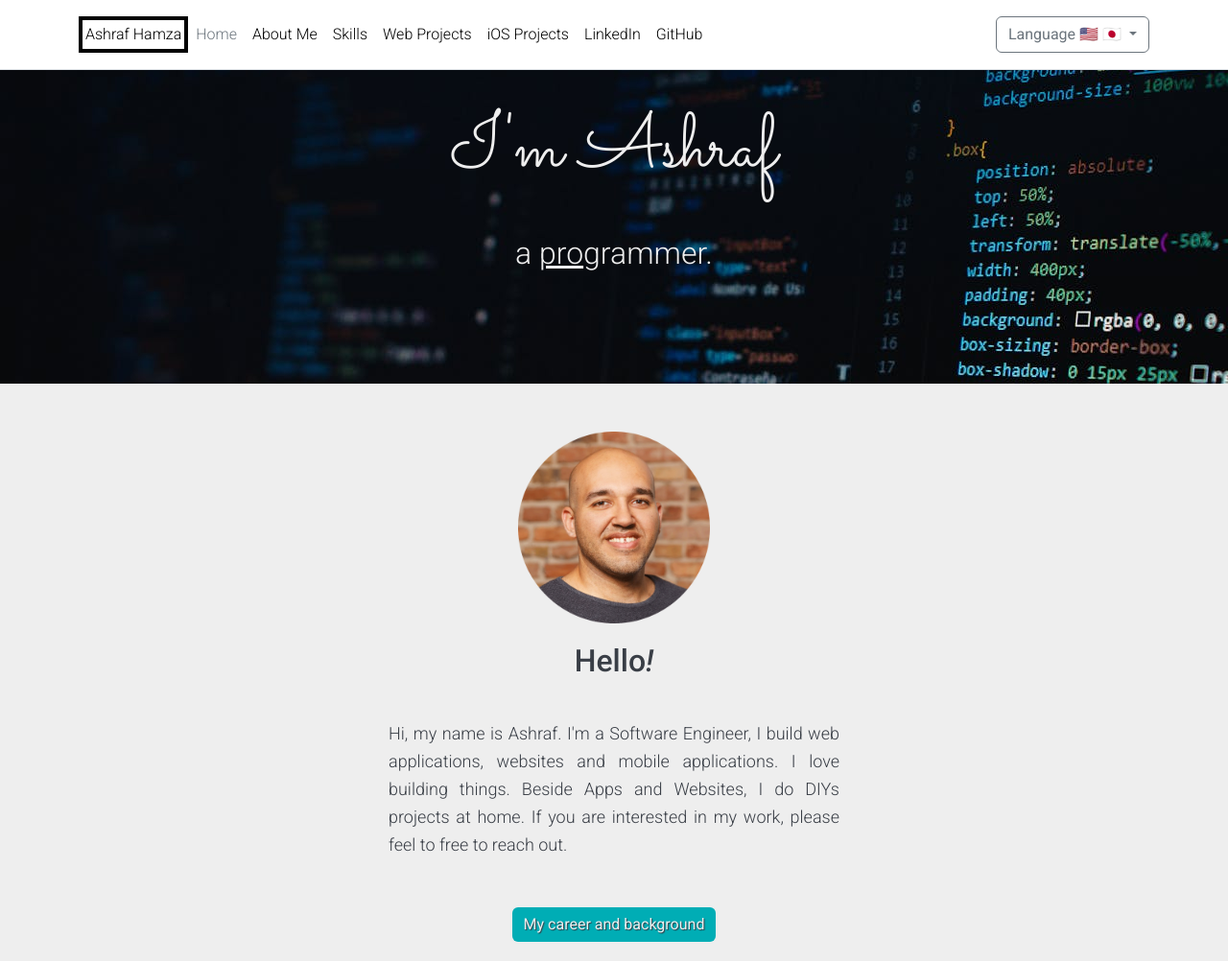
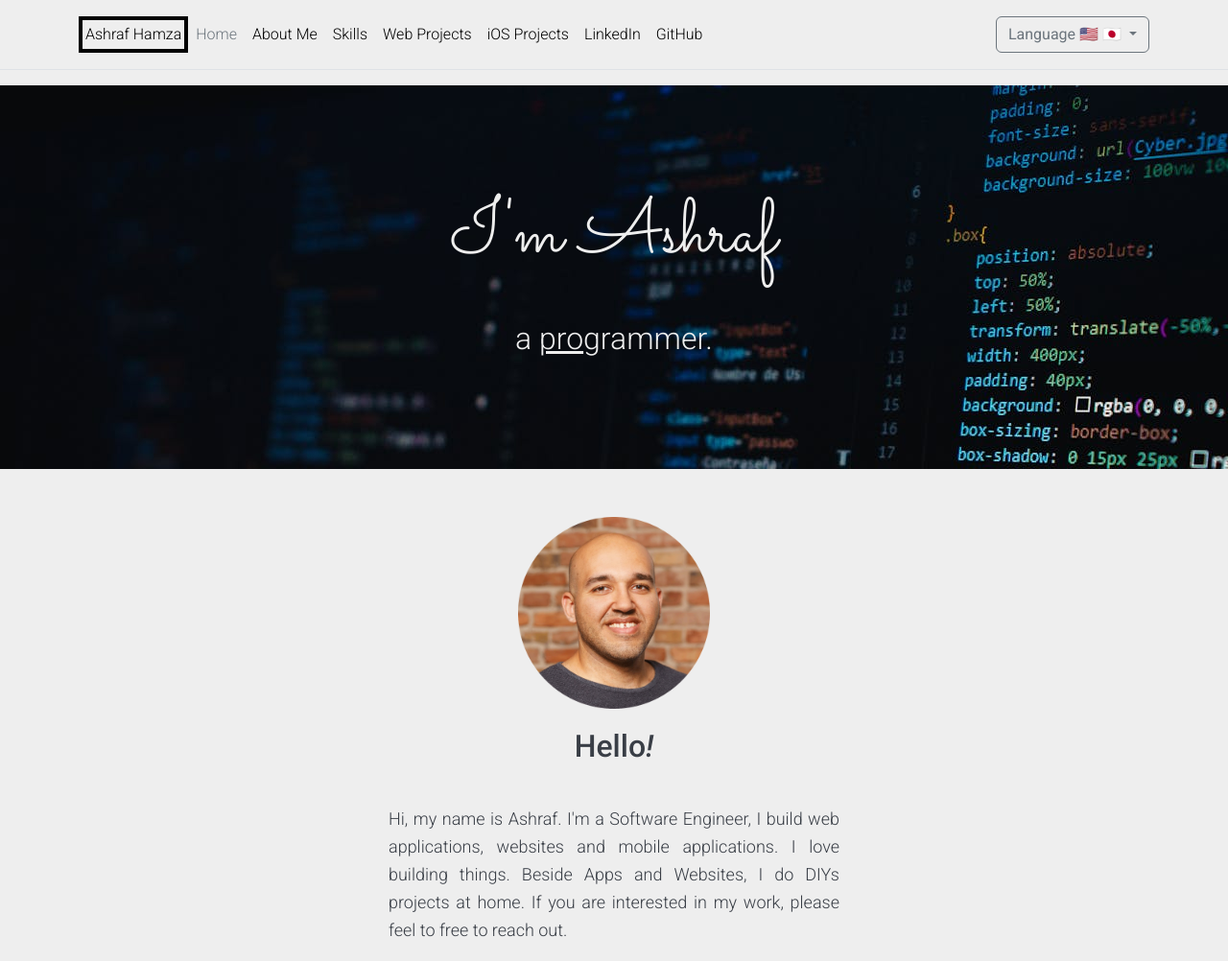
Before and after one commit to saharaclub/ashrafhamza, a plain HTML site: page index.html in a window 1280 px wide. Shown: the top 1002 px of the page at 96% size. Drawn offline with nearby package versions, Linux system fonts and the light colour scheme.

Commit message:
Update styling

```diff
--- a/index.html
+++ b/index.html
@@ -21,7 +21,7 @@
 
 
         <!-- Navbar Section -->
-        <header class="p-3 mb-3 border-bottom fixed-top bg-white">
+        <header class="p-3 mb-3 border-bottom">
             <div class="container">
                 <div class="d-flex flex-wrap align-items-center justify-content-center justify-content-lg-start">
                     <a href="./index.html" class="d-flex align-items-center mb-2 mb-lg-0 link-body-emphasis text-decoration-none navbar-title">
```
Also changed, not shown: indexjp.html (+1 -1 lines).
